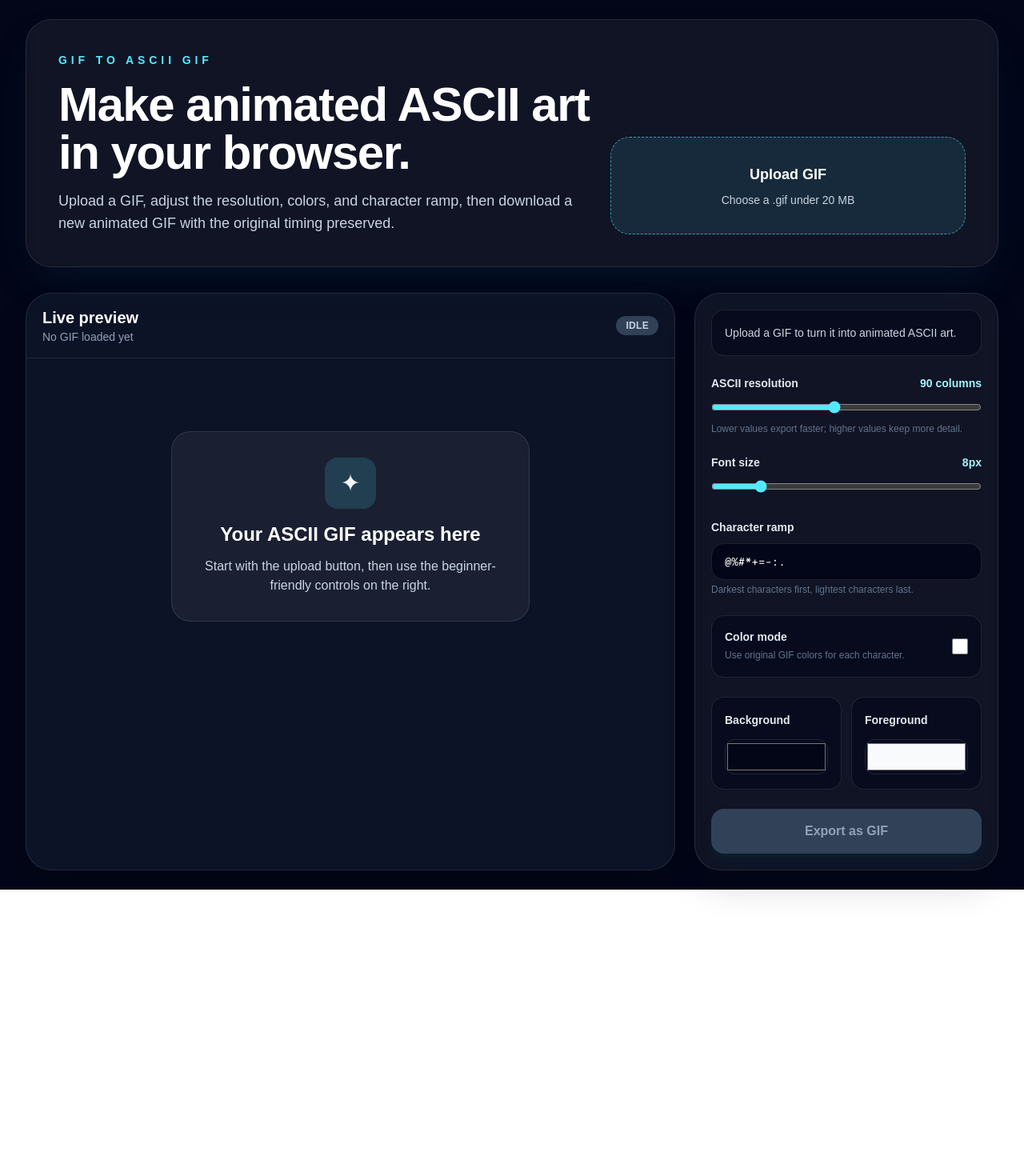
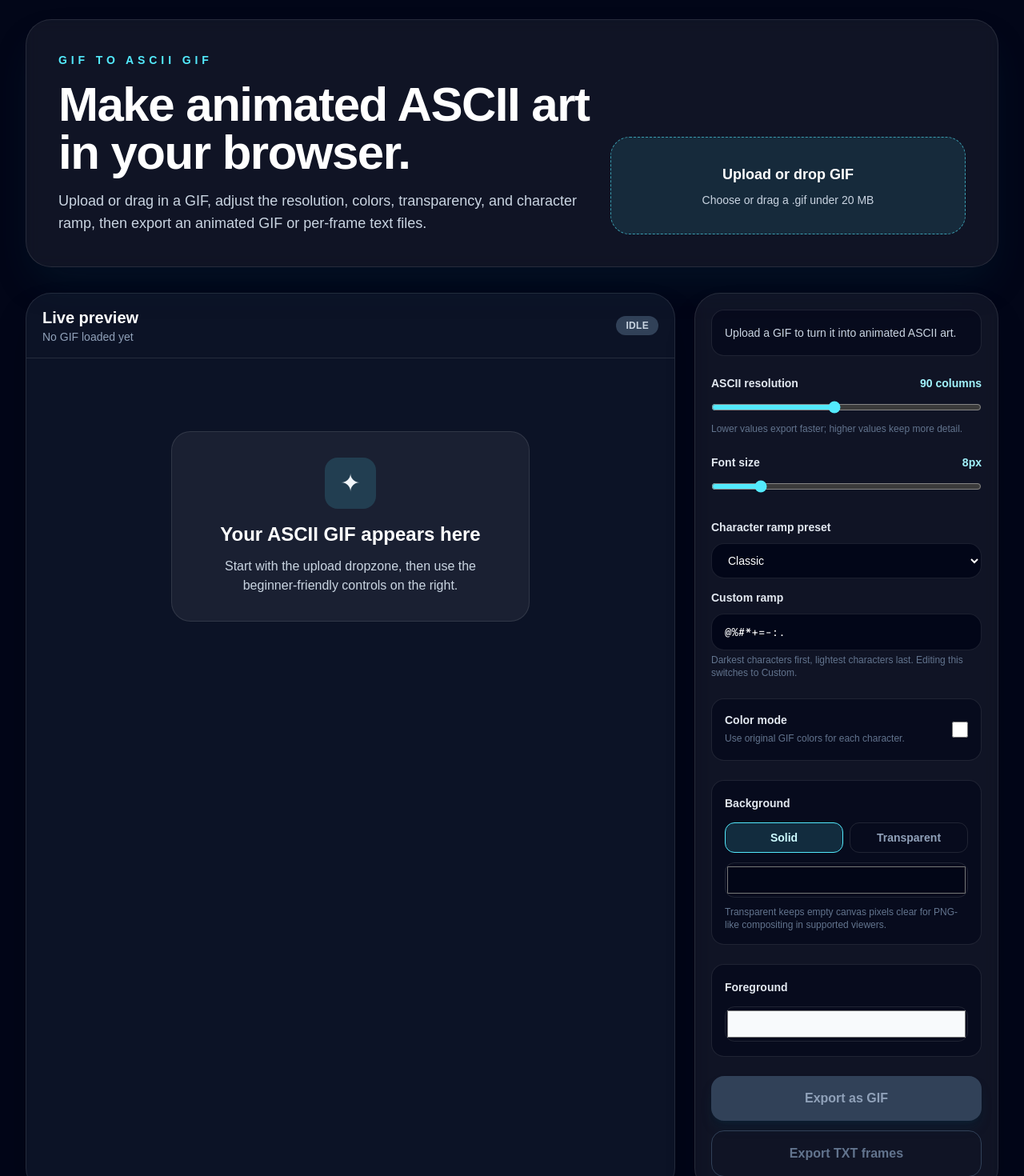
Before and after one commit to y2kshukla/asciigif, a Next.js app: page / in a window 1280 px wide. Shown: the top 1470 px of the page at 80% size. Before the commit the page ends 1112 px from the top, so only its background shows below. Built offline with nearby package versions, Linux system fonts and the light colour scheme.

Commit message:
Add drag drop and export options

```diff
--- a/app/gif-libraries.d.ts
+++ b/app/gif-libraries.d.ts
@@ -33,6 +33,8 @@ declare module "gifenc" {
       options: {
         palette: RgbPalette;
         delay?: number;
+        transparent?: boolean;
+        transparentIndex?: number;
       },
     ): void;
     finish(): void;
--- a/app/page.tsx
+++ b/app/page.tsx
@@ -1,7 +1,7 @@
 "use client";
 
 import { useCallback, useEffect, useMemo, useRef, useState } from "react";
-import type { ChangeEvent } from "react";
+import type { ChangeEvent, DragEvent } from "react";
 import { applyPalette, GIFEncoder, quantize } from "gifenc";
 import { decompressFrames, parseGIF } from "gifuct-js";
 
@@ -13,11 +13,26 @@ type DecodedFrame = {
 type RenderedFrame = {
   delay: number;
   canvas: HTMLCanvasElement;
+  text: string;
 };
 
 type StatusKind = "idle" | "working" | "ready" | "error";
+type BackgroundMode = "solid" | "transparent";
+
+type RampPreset = {
+  label: string;
+  value: string;
+};
 
 const DEFAULT_RAMP = "@%#*+=-:. ";
+const RAMP_PRESETS: RampPreset[] = [
+  { label: "Classic", value: DEFAULT_RAMP },
+  { label: "Blocks", value: "█▓▒░ " },
+  { label: "Detailed", value: "$@B%8&WM#*oahkbdpqwmZO0QLCJUYXzcvunxrjft/\\|()1{}[]?-_+~<>i!lI;:,\"^`'. " },
+  { label: "Minimal", value: "#*:. " },
+  { label: "Binary", value: "10 " },
+  { label: "Custom", value: "" },
+];
 const MAX_FILE_SIZE = 20 * 1024 * 1024;
 const MAX_PIXELS = 900 * 900;
 const MAX_FRAMES = 240;
@@ -45,6 +60,10 @@ function getContext(canvas: HTMLCanvasElement, willReadFrequently = false) {
   }
 
   return context;
+}
+
+function getBaseName(fileName: string) {
+  return fileName.replace(/\.gif$/i, "") || "ascii-animation";
 }
 
 async function decodeGif(file: File): Promise<DecodedFrame[]> {
@@ -116,6 +135,7 @@ function renderAsciiFrames(
   colorMode: boolean,
   foreground: string,
   background: string,
+  backgroundMode: BackgroundMode,
 ): RenderedFrame[] {
   if (!frames.length) {
     return [];
@@ -144,18 +164,27 @@ function renderAsciiFrames(
     const pixels = sampleContext.getImageData(0, 0, columns, rows).data;
     const outputCanvas = getCanvas(outputWidth, outputHeight);
     const outputContext = getContext(outputCanvas);
+    const textRows: string[] = [];
 
+    if (backgroundMode === "solid") {
       outputContext.fillStyle = background;
       outputContext.fillRect(0, 0, outputWidth, outputHeight);
+    } else {
+      outputContext.clearRect(0, 0, outputWidth, outputHeight);
+    }
+
     outputContext.font = `${fontSize}px ui-monospace, SFMono-Regular, Menlo, Monaco, Consolas, "Liberation Mono", monospace`;
     outputContext.textBaseline = "top";
 
     for (let y = 0; y < rows; y += 1) {
+      let textRow = "";
+
       for (let x = 0; x < columns; x += 1) {
         const pixelIndex = (y * columns + x) * 4;
         const alpha = pixels[pixelIndex + 3] / 255;
 
         if (alpha < 0.05) {
+          textRow += " ";
           continue;
         }
 
@@ -169,19 +198,23 @@ function renderAsciiFrames(
         );
         const character = safeRamp[rampIndex];
 
-        outputContext.fillStyle = colorMode ? `rgb(${red}, ${green}, ${blue})` : foreground;
+        textRow += character;
+        outputContext.fillStyle = colorMode ? `rgba(${red}, ${green}, ${blue}, ${alpha})` : foreground;
         outputContext.fillText(character, x * charWidth, y * lineHeight);
       }
+
+      textRows.push(textRow);
     }
 
     return {
       delay: frame.delay,
       canvas: outputCanvas,
+      text: textRows.join("\n"),
     };
   });
 }
 
-function encodeAsciiGif(frames: RenderedFrame[]) {
+function encodeAsciiGif(frames: RenderedFrame[], preserveTransparency: boolean) {
   if (!frames.length) {
     throw new Error("There are no ASCII frames to export yet.");
   }
@@ -197,16 +230,52 @@ function encodeAsciiGif(frames: RenderedFrame[]) {
     readContext.drawImage(frame.canvas, 0, 0);
 
     const rgba = readContext.getImageData(0, 0, width, height).data;
+
+    if (preserveTransparency) {
+      for (let index = 0; index < rgba.length; index += 4) {
+        if (rgba[index + 3] < 8) {
+          rgba[index] = 255;
+          rgba[index + 1] = 0;
+          rgba[index + 2] = 255;
+          rgba[index + 3] = 255;
+        }
+      }
+    }
+
     const palette = quantize(rgba, 256);
     const indexed = applyPalette(rgba, palette);
+    const transparentIndex = preserveTransparency
+      ? palette.reduce((closestIndex, color, index) => {
+          const closest = palette[closestIndex];
+          const closestDistance = (closest[0] - 255) ** 2 + closest[1] ** 2 + (closest[2] - 255) ** 2;
+          const distance = (color[0] - 255) ** 2 + color[1] ** 2 + (color[2] - 255) ** 2;
+
+          return distance < closestDistance ? index : closestIndex;
+        }, 0)
+      : undefined;
+
     encoder.writeFrame(indexed, width, height, {
       palette,
       delay: frame.delay,
+      transparent: preserveTransparency,
+      transparentIndex,
     });
   });
 
   encoder.finish();
   return new Blob([encoder.bytes()], { type: "image/gif" });
+}
+
+function downloadBlob(blob: Blob, fileName: string) {
+  const url = URL.createObjectURL(blob);
+  const link = document.createElement("a");
+
+  link.href = url;
+  link.download = fileName;
+  document.body.appendChild(link);
+  link.click();
+  link.remove();
+  URL.revokeObjectURL(url);
 }
 
 export default function Home() {
@@ -215,26 +284,24 @@ export default function Home() {
   const [fileName, setFileName] = useState("");
   const [columns, setColumns] = useState(90);
   const [fontSize, setFontSize] = useState(8);
+  const [rampPreset, setRampPreset] = useState(RAMP_PRESETS[0].label);
   const [ramp, setRamp] = useState(DEFAULT_RAMP);
   const [colorMode, setColorMode] = useState(false);
   const [foreground, setForeground] = useState("#f8fafc");
   const [background, setBackground] = useState("#020617");
+  const [backgroundMode, setBackgroundMode] = useState<BackgroundMode>("solid");
   const [status, setStatus] = useState<StatusKind>("idle");
   const [message, setMessage] = useState("Upload a GIF to turn it into animated ASCII art.");
   const [isExporting, setIsExporting] = useState(false);
+  const [isExportingText, setIsExportingText] = useState(false);
+  const [isDragging, setIsDragging] = useState(false);
 
   const renderedFrames = useMemo(
-    () => renderAsciiFrames(decodedFrames, columns, fontSize, ramp, colorMode, foreground, background),
-    [background, colorMode, columns, decodedFrames, fontSize, foreground, ramp],
+    () => renderAsciiFrames(decodedFrames, columns, fontSize, ramp, colorMode, foreground, background, backgroundMode),
+    [background, backgroundMode, colorMode, columns, decodedFrames, fontSize, foreground, ramp],
   );
 
-  const handleFileChange = useCallback(async (event: ChangeEvent<HTMLInputElement>) => {
-    const file = event.target.files?.[0];
-
-    if (!file) {
-      return;
-    }
-
+  const handleFile = useCallback(async (file: File) => {
     setStatus("working");
     setMessage("Reading GIF frames…");
     setFileName(file.name);
@@ -249,9 +316,57 @@ export default function Home() {
       setStatus("error");
       setMessage(error instanceof Error ? error.message : "Something went wrong while reading the GIF.");
       setFileName("");
-    } finally {
+    }
+  }, []);
+
+  const handleFileChange = useCallback(async (event: ChangeEvent<HTMLInputElement>) => {
+    const file = event.target.files?.[0];
+
+    if (file) {
+      await handleFile(file);
+    }
+
     event.target.value = "";
+  }, [handleFile]);
+
+  const handleDragOver = useCallback((event: DragEvent<HTMLLabelElement>) => {
+    event.preventDefault();
+    event.dataTransfer.dropEffect = "copy";
+    setIsDragging(true);
+  }, []);
+
+  const handleDragLeave = useCallback((event: DragEvent<HTMLLabelElement>) => {
+    const nextTarget = event.relatedTarget;
+
+    if (!(nextTarget instanceof Node) || !event.currentTarget.contains(nextTarget)) {
+      setIsDragging(false);
     }
+  }, []);
+
+  const handleDrop = useCallback(async (event: DragEvent<HTMLLabelElement>) => {
+    event.preventDefault();
+    setIsDragging(false);
+
+    const file = event.dataTransfer.files?.[0];
+
+    if (file) {
+      await handleFile(file);
+    }
+  }, [handleFile]);
+
+  const handleRampPresetChange = useCallback((value: string) => {
+    setRampPreset(value);
+
+    const preset = RAMP_PRESETS.find((item) => item.label === value);
+
+    if (preset && preset.value) {
+      setRamp(preset.value);
+    }
+  }, []);
+
+  const handleRampChange = useCallback((value: string) => {
+    setRamp(value);
+    setRampPreset("Custom");
   }, []);
 
   const handleExport = useCallback(async () => {
@@ -260,17 +375,10 @@ export default function Home() {
 
     try {
       await new Promise((resolve) => window.setTimeout(resolve, 20));
-      const blob = encodeAsciiGif(renderedFrames);
-      const url = URL.createObjectURL(blob);
-      const link = document.createElement("a");
-      const baseName = fileName.replace(/\.gif$/i, "") || "ascii-animation";
+      const blob = encodeAsciiGif(renderedFrames, backgroundMode === "transparent");
+      const baseName = getBaseName(fileName);
 
-      link.href = url;
-      link.download = `${baseName}-ascii.gif`;
-      document.body.appendChild(link);
-      link.click();
-      link.remove();
-      URL.revokeObjectURL(url);
+      downloadBlob(blob, `${baseName}-ascii.gif`);
       setStatus("ready");
       setMessage("Export complete. Your download should start automatically.");
     } catch (error) {
@@ -278,6 +386,37 @@ export default function Home() {
       setMessage(error instanceof Error ? error.message : "Unable to export this GIF.");
     } finally {
       setIsExporting(false);
+    }
+  }, [backgroundMode, fileName, renderedFrames]);
+
+  const handleTextExport = useCallback(async () => {
+    setIsExportingText(true);
+    setMessage("Preparing text frames…");
+
+    try {
+      await new Promise((resolve) => window.setTimeout(resolve, 20));
+      const baseName = getBaseName(fileName);
+      const frameDigits = String(renderedFrames.length).length;
+
+      renderedFrames.forEach((frame, index) => {
+        const frameNumber = String(index + 1).padStart(frameDigits, "0");
+        const contents = [
+          `Frame ${index + 1} of ${renderedFrames.length}`,
+          `Delay: ${frame.delay}ms`,
+          "",
+          frame.text,
+        ].join("\n");
+
+        downloadBlob(new Blob([contents], { type: "text/plain;charset=utf-8" }), `${baseName}-frame-${frameNumber}.txt`);
+      });
+
+      setStatus("ready");
+      setMessage(`Exported ${renderedFrames.length} text frame${renderedFrames.length === 1 ? "" : "s"}.`);
+    } catch (error) {
+      setStatus("error");
+      setMessage(error instanceof Error ? error.message : "Unable to export the text frames.");
+    } finally {
+      setIsExportingText(false);
     }
   }, [fileName, renderedFrames]);
 
@@ -319,6 +458,7 @@ export default function Home() {
   const frameSummary = decodedFrames.length
     ? `${decodedFrames.length} frame${decodedFrames.length === 1 ? "" : "s"} · ${renderedFrames[0]?.canvas.width ?? 0}×${renderedFrames[0]?.canvas.height ?? 0}px output`
     : "No GIF loaded yet";
+  const canExport = Boolean(renderedFrames.length) && !isExporting && !isExportingText && status !== "working";
 
   return (
     <main className="min-h-screen bg-slate-950 text-slate-100">
@@ -331,12 +471,17 @@ export default function Home() {
                 Make animated ASCII art in your browser.
               </h1>
               <p className="mt-4 max-w-2xl text-base leading-7 text-slate-300 sm:text-lg">
-                Upload a GIF, adjust the resolution, colors, and character ramp, then download a new animated GIF with the original timing preserved.
+                Upload or drag in a GIF, adjust the resolution, colors, transparency, and character ramp, then export an animated GIF or per-frame text files.
               </p>
             </div>
-            <label className="group flex cursor-pointer flex-col items-center justify-center rounded-3xl border border-dashed border-cyan-300/60 bg-cyan-300/10 px-6 py-8 text-center transition hover:border-cyan-200 hover:bg-cyan-300/15">
-              <span className="text-lg font-bold text-white">Upload GIF</span>
-              <span className="mt-2 text-sm text-slate-300">Choose a .gif under 20 MB</span>
+            <label
+              className={`group flex cursor-pointer flex-col items-center justify-center rounded-3xl border border-dashed px-6 py-8 text-center transition ${isDragging ? "border-cyan-100 bg-cyan-300/25" : "border-cyan-300/60 bg-cyan-300/10 hover:border-cyan-200 hover:bg-cyan-300/15"}`}
+              onDragOver={handleDragOver}
+              onDragLeave={handleDragLeave}
+              onDrop={handleDrop}
+            >
+              <span className="text-lg font-bold text-white">Upload or drop GIF</span>
+              <span className="mt-2 text-sm text-slate-300">Choose or drag a .gif under 20 MB</span>
               <input className="sr-only" type="file" accept="image/gif,.gif" onChange={handleFileChange} />
             </label>
           </div>
@@ -364,12 +509,12 @@ export default function Home() {
             </div>
             <div className="flex min-h-[420px] items-center justify-center bg-[radial-gradient(circle_at_top,#164e63,transparent_35%),#020617] p-4 sm:p-8">
               {renderedFrames.length ? (
-                <canvas ref={previewCanvasRef} className="max-h-[70vh] max-w-full rounded-xl border border-white/10 bg-black shadow-2xl" />
+                <canvas ref={previewCanvasRef} className="max-h-[70vh] max-w-full rounded-xl border border-white/10 bg-[conic-gradient(#1e293b_25%,#0f172a_0_50%,#1e293b_0_75%,#0f172a_0)] bg-[length:24px_24px] shadow-2xl" />
               ) : (
                 <div className="max-w-md rounded-3xl border border-white/10 bg-white/[0.06] p-8 text-center">
                   <div className="mx-auto mb-4 flex size-16 items-center justify-center rounded-2xl bg-cyan-300/15 text-3xl">✦</div>
                   <h2 className="text-2xl font-bold text-white">Your ASCII GIF appears here</h2>
-                  <p className="mt-3 text-slate-300">Start with the upload button, then use the beginner-friendly controls on the right.</p>
+                  <p className="mt-3 text-slate-300">Start with the upload dropzone, then use the beginner-friendly controls on the right.</p>
                 </div>
               )}
             </div>
@@ -397,16 +542,31 @@ export default function Home() {
                 <input className="mt-3 w-full accent-cyan-300" type="range" min="6" max="18" value={fontSize} onChange={(event) => setFontSize(Number(event.target.value))} />
               </label>
 
+              <div className="space-y-3">
                 <label className="block">
-                <span className="text-sm font-semibold text-slate-200">Character ramp</span>
+                  <span className="text-sm font-semibold text-slate-200">Character ramp preset</span>
+                  <select
+                    className="mt-2 w-full rounded-2xl border border-white/10 bg-slate-950 px-4 py-3 text-sm text-white outline-none transition focus:border-cyan-300"
+                    value={rampPreset}
+                    onChange={(event) => handleRampPresetChange(event.target.value)}
+                  >
+                    {RAMP_PRESETS.map((preset) => (
+                      <option key={preset.label} value={preset.label}>{preset.label}</option>
+                    ))}
+                  </select>
+                </label>
+
+                <label className="block">
+                  <span className="text-sm font-semibold text-slate-200">Custom ramp</span>
                   <input
                     className="mt-2 w-full rounded-2xl border border-white/10 bg-slate-950 px-4 py-3 font-mono text-sm text-white outline-none transition focus:border-cyan-300"
                     value={ramp}
-                  onChange={(event) => setRamp(event.target.value)}
+                    onChange={(event) => handleRampChange(event.target.value)}
                     placeholder={DEFAULT_RAMP}
                   />
-                <span className="mt-1 block text-xs text-slate-500">Darkest characters first, lightest characters last.</span>
+                  <span className="mt-1 block text-xs text-slate-500">Darkest characters first, lightest characters last. Editing this switches to Custom.</span>
                 </label>
+              </div>
 
               <label className="flex items-center justify-between gap-4 rounded-2xl border border-white/10 bg-slate-950/60 p-4">
                 <span>
@@ -416,25 +576,45 @@ export default function Home() {
                 <input className="size-5 accent-cyan-300" type="checkbox" checked={colorMode} onChange={(event) => setColorMode(event.target.checked)} />
               </label>
 
-              <div className="grid grid-cols-2 gap-3">
-                <label className="rounded-2xl border border-white/10 bg-slate-950/60 p-4">
+              <div className="rounded-2xl border border-white/10 bg-slate-950/60 p-4">
                 <span className="text-sm font-semibold text-slate-200">Background</span>
-                  <input className="mt-3 h-11 w-full cursor-pointer rounded-xl border border-white/10 bg-transparent" type="color" value={background} onChange={(event) => setBackground(event.target.value)} />
+                <div className="mt-3 grid grid-cols-2 gap-2">
+                  <label className={`rounded-xl border px-3 py-2 text-center text-sm font-semibold ${backgroundMode === "solid" ? "border-cyan-300 bg-cyan-300/15 text-cyan-100" : "border-white/10 text-slate-400"}`}>
+                    <input className="sr-only" type="radio" name="background-mode" checked={backgroundMode === "solid"} onChange={() => setBackgroundMode("solid")} />
+                    Solid
                   </label>
-                <label className="rounded-2xl border border-white/10 bg-slate-950/60 p-4">
+                  <label className={`rounded-xl border px-3 py-2 text-center text-sm font-semibold ${backgroundMode === "transparent" ? "border-cyan-300 bg-cyan-300/15 text-cyan-100" : "border-white/10 text-slate-400"}`}>
+                    <input className="sr-only" type="radio" name="background-mode" checked={backgroundMode === "transparent"} onChange={() => setBackgroundMode("transparent")} />
+                    Transparent
+                  </label>
+                </div>
+                <input className="mt-3 h-11 w-full cursor-pointer rounded-xl border border-white/10 bg-transparent disabled:cursor-not-allowed disabled:opacity-40" type="color" value={background} onChange={(event) => setBackground(event.target.value)} disabled={backgroundMode === "transparent"} />
+                <span className="mt-2 block text-xs text-slate-500">Transparent keeps empty canvas pixels clear for PNG-like compositing in supported viewers.</span>
+              </div>
+
+              <label className="rounded-2xl border border-white/10 bg-slate-950/60 p-4 block">
                 <span className="text-sm font-semibold text-slate-200">Foreground</span>
                 <input className="mt-3 h-11 w-full cursor-pointer rounded-xl border border-white/10 bg-transparent disabled:cursor-not-allowed disabled:opacity-40" type="color" value={foreground} onChange={(event) => setForeground(event.target.value)} disabled={colorMode} />
               </label>
-              </div>
 
+              <div className="grid gap-3 sm:grid-cols-2 lg:grid-cols-1">
                 <button
                   className="w-full rounded-2xl bg-cyan-300 px-5 py-4 text-base font-black text-slate-950 shadow-lg shadow-cyan-950/30 transition hover:bg-cyan-200 disabled:cursor-not-allowed disabled:bg-slate-700 disabled:text-slate-400"
                   type="button"
                   onClick={handleExport}
-                disabled={!renderedFrames.length || isExporting || status === "working"}
+                  disabled={!canExport}
                 >
                   {isExporting ? "Exporting…" : "Export as GIF"}
                 </button>
+                <button
+                  className="w-full rounded-2xl border border-cyan-300/60 px-5 py-4 text-base font-black text-cyan-100 transition hover:bg-cyan-300/10 disabled:cursor-not-allowed disabled:border-slate-700 disabled:text-slate-500"
+                  type="button"
+                  onClick={handleTextExport}
+                  disabled={!canExport}
+                >
+                  {isExportingText ? "Exporting text…" : "Export TXT frames"}
+                </button>
+              </div>
             </div>
           </aside>
         </div>
```
Lines whose indentation alone changed are shown as unchanged.
